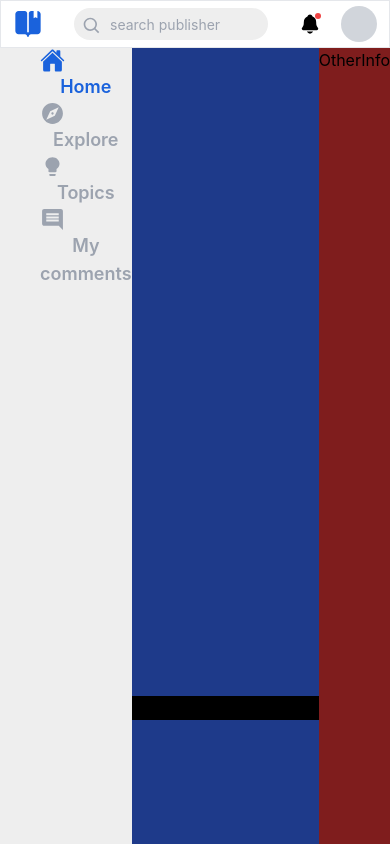
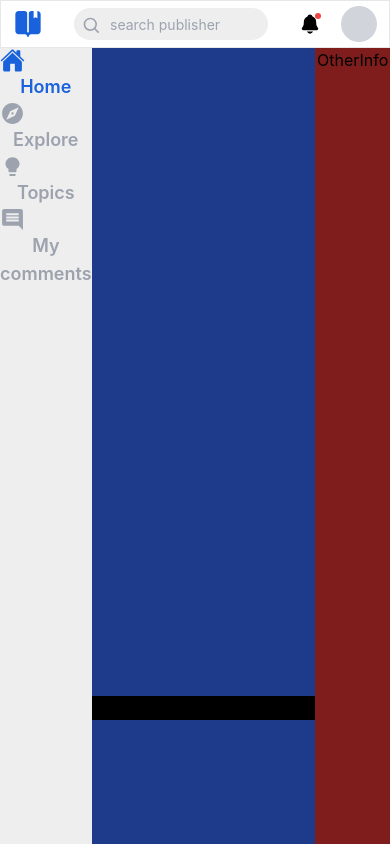
Before and after one commit to Michaeloye/publisher, a React (Vite) app: page / in a window 390 px wide. Built offline with nearby package versions, Linux system fonts and the light colour scheme.

Commit message:
Adjust style

```diff
--- a/src/components/NavElement.jsx
+++ b/src/components/NavElement.jsx
@@ -13,7 +13,7 @@ function NavElement({ iconNumber, text, active }) {
   return (
     <div
       className={
-        "lg:flex lg:justify-center lg:gap-3 ml-10 cursor-pointer " +
+        "lg:flex lg:justify-center lg:gap-3 lg:ml-10 cursor-pointer " +
         (active ? "text-primary-blue" : "text-gray-400")
       }
     >
```
